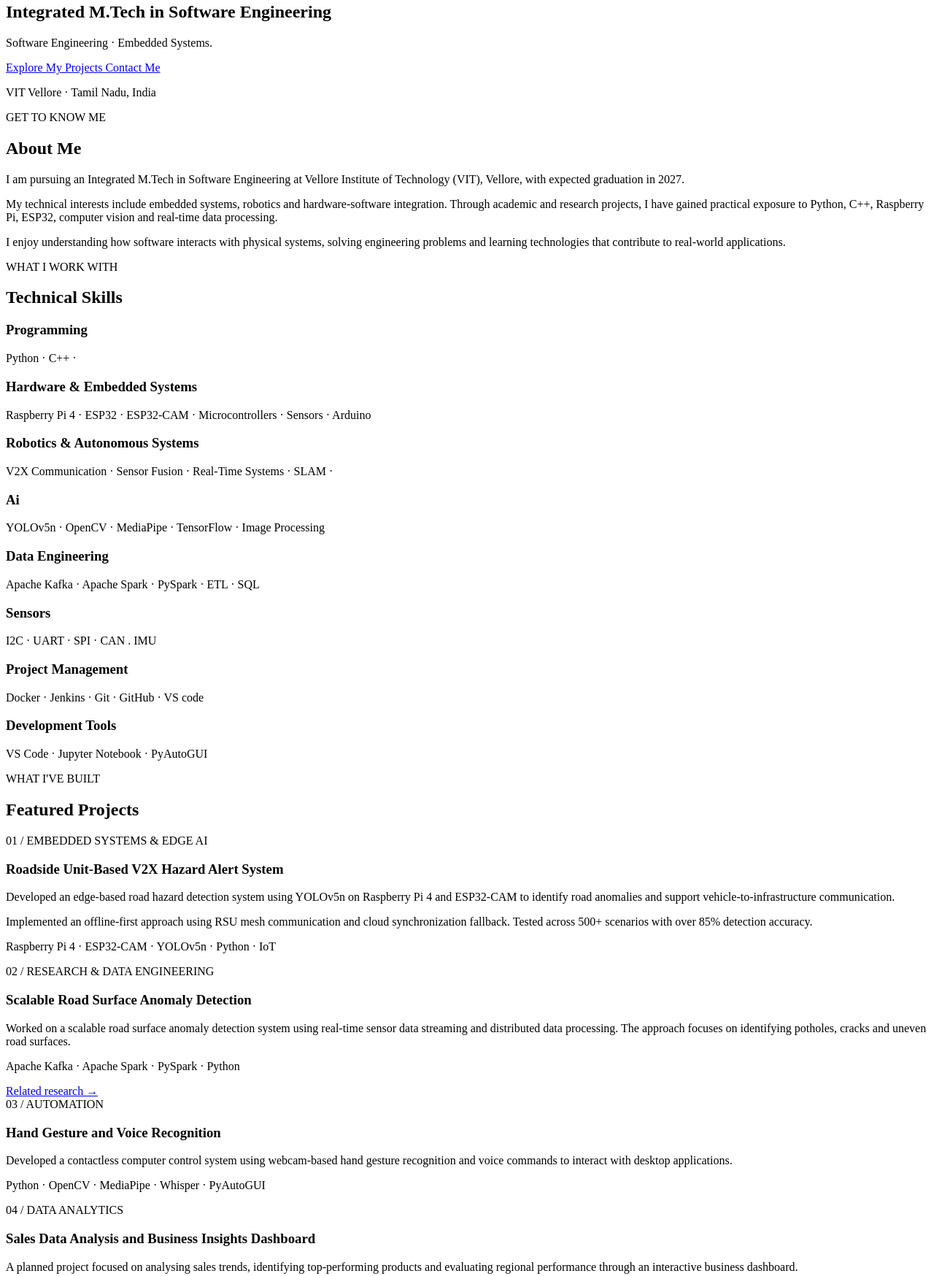
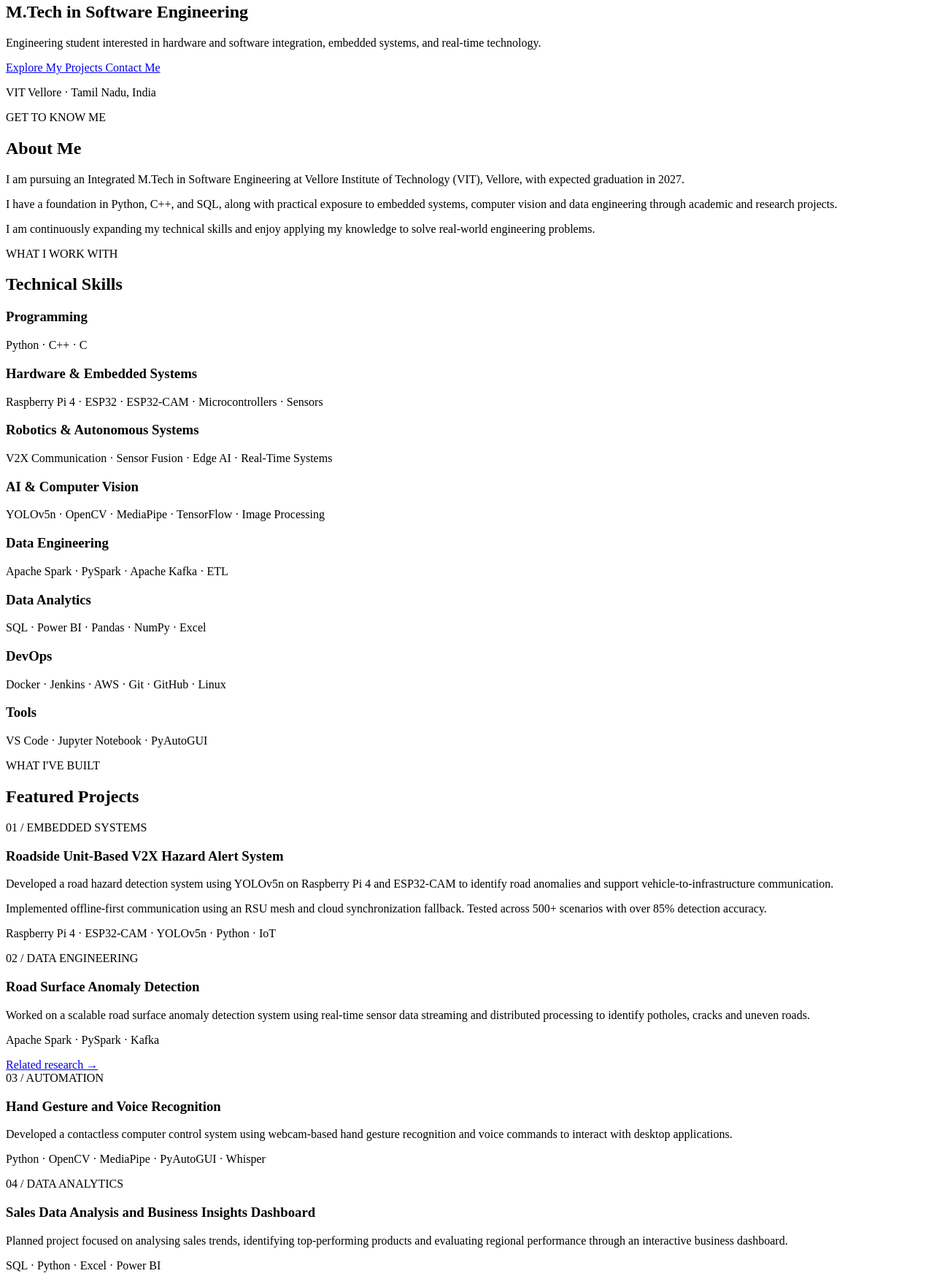
Before and after one commit to krishnasowmiya68-commits/sowmiportfolio, a plain HTML site: page index.html in a window 1280 px wide. Shown: the part 169-1917 px from the top of the page at 73% size. Drawn offline with Linux system fonts and the light colour scheme.

Commit message:
Update index.html

```diff
--- a/index.html
+++ b/index.html
@@ -4,8 +4,8 @@
 <head>
     <meta charset="UTF-8">
     <meta name="viewport" content="width=device-width, initial-scale=1.0">
-    <meta name="description" content="Engineering portfolio of Sowmiya Krishnamurthy, showcasing embedded systems">
-    <title>Sowmiya Krishnamurthy | Engineering Portfolio</title>
+    <meta name="description" content="Portfolio of Sowmiya Krishnamurthy, Software Engineering student at VIT.">
+    <title>Sowmiya Krishnamurthy | Portfolio</title>
     <link rel="stylesheet" href="style.css">
 </head>
 <body>
@@ -19,23 +19,21 @@
             <a href="#skills">Skills</a>
             <a href="#projects">Projects</a>
             <a href="#research">Research</a>
-            <a href="#certifications">Certifications</a>
             <a href="#contact">Contact</a>
         </nav>
     </header>
 
     <main>
-
         <!-- Home -->
         <section id="home" class="hero section">
             <p class="eyebrow">HELLO! I'M</p>
 
             <h1>Sowmiya<br><span>Krishnamurthy.</span></h1>
 
-            <h2>Integrated M.Tech in Software Engineering</h2>
+            <h2>M.Tech in Software Engineering</h2>
 
             <p class="hero-text">
-                Software Engineering · Embedded Systems.
+                Engineering student interested in hardware and software integration, embedded systems, and real-time technology.
             </p>
 
             <div class="hero-buttons">
@@ -64,18 +62,16 @@
                 </p>
 
                 <p>
-                    My technical interests include embedded systems,
-                    robotics and hardware-software integration.
-                    Through academic and research projects, I have gained
-                    practical exposure to Python, C++, Raspberry Pi,
-                    ESP32, computer vision and real-time data processing.
+                    I have a foundation in Python, C++, and SQL, along
+                    with practical exposure to embedded systems,
+                    computer vision and data engineering through
+                    academic and research projects.
                 </p>
 
                 <p>
-                    I enjoy understanding how software interacts with
-                    physical systems, solving engineering problems and
-                    learning technologies that contribute to real-world
-                    applications.
+                    I am continuously expanding my technical skills
+                    and enjoy applying my knowledge to solve
+                    real-world engineering problems.
                 </p>
             </div>
         </section>
@@ -86,47 +82,45 @@
             <h2 class="section-title">Technical Skills</h2>
 
             <div class="skills-grid">
-
                 <article class="skill-card">
                     <h3>Programming</h3>
-                    <p>Python · C++ · </p>
+                    <p>Python · C++ · C</p>
                 </article>
 
                 <article class="skill-card">
                     <h3>Hardware & Embedded Systems</h3>
-                    <p>Raspberry Pi 4 · ESP32 · ESP32-CAM · Microcontrollers · Sensors · Arduino</p>
+                    <p>Raspberry Pi 4 · ESP32 · ESP32-CAM · Microcontrollers · Sensors</p>
                 </article>
 
                 <article class="skill-card">
                     <h3>Robotics & Autonomous Systems</h3>
-                    <p>V2X Communication · Sensor Fusion · Real-Time Systems  · SLAM  · </p>
+                    <p>V2X Communication · Sensor Fusion · Edge AI · Real-Time Systems</p>
                 </article>
 
                 <article class="skill-card">
-                    <h3> Ai </h3>
+                    <h3>AI & Computer Vision</h3>
                     <p>YOLOv5n · OpenCV · MediaPipe · TensorFlow · Image Processing</p>
                 </article>
 
                 <article class="skill-card">
                     <h3>Data Engineering</h3>
-                    <p>Apache Kafka · Apache Spark · PySpark · ETL · SQL</p>
+                    <p>Apache Spark · PySpark · Apache Kafka · ETL</p>
                 </article>
 
                 <article class="skill-card">
-                    <h3>Sensors</h3>
-                    <p>I2C · UART · SPI · CAN . IMU</p>
+                    <h3>Data Analytics</h3>
+                    <p>SQL · Power BI · Pandas · NumPy · Excel</p>
                 </article>
 
                 <article class="skill-card">
-                    <h3>Project Management</h3>
-                    <p>Docker · Jenkins · Git · GitHub · VS code </p>
+                    <h3>DevOps</h3>
+                    <p>Docker · Jenkins · AWS · Git · GitHub · Linux</p>
                 </article>
 
                 <article class="skill-card">
-                    <h3>Development Tools</h3>
+                    <h3>Tools</h3>
                     <p>VS Code · Jupyter Notebook · PyAutoGUI</p>
                 </article>
-
             </div>
         </section>
 
@@ -138,22 +132,21 @@
             <div class="projects-grid">
 
                 <article class="project-card">
-                    <span class="project-number">01 / EMBEDDED SYSTEMS & EDGE AI</span>
-
+                    <span class="project-number">01 / EMBEDDED SYSTEMS</span>
                     <h3>Roadside Unit-Based V2X Hazard Alert System</h3>
 
                     <p>
-                        Developed an edge-based road hazard detection
-                        system using YOLOv5n on Raspberry Pi 4 and
-                        ESP32-CAM to identify road anomalies and support
-                        vehicle-to-infrastructure communication.
+                        Developed a road hazard detection system using
+                        YOLOv5n on Raspberry Pi 4 and ESP32-CAM to identify
+                        road anomalies and support vehicle-to-infrastructure
+                        communication.
                     </p>
 
                     <p>
-                        Implemented an offline-first approach using
-                        RSU mesh communication and cloud synchronization
-                        fallback. Tested across 500+ scenarios with
-                        over 85% detection accuracy.
+                        Implemented offline-first communication using
+                        an RSU mesh and cloud synchronization fallback.
+                        Tested across 500+ scenarios with over 85%
+                        detection accuracy.
                     </p>
 
                     <p class="tech-stack">
@@ -162,20 +155,18 @@
                 </article>
 
                 <article class="project-card">
-                    <span class="project-number">02 / RESEARCH & DATA ENGINEERING</span>
-
-                    <h3>Scalable Road Surface Anomaly Detection</h3>
+                    <span class="project-number">02 / DATA ENGINEERING</span>
+                    <h3>Road Surface Anomaly Detection</h3>
 
                     <p>
                         Worked on a scalable road surface anomaly
                         detection system using real-time sensor data
-                        streaming and distributed data processing.
-                        The approach focuses on identifying potholes,
-                        cracks and uneven road surfaces.
+                        streaming and distributed processing to
+                        identify potholes, cracks and uneven roads.
                     </p>
 
                     <p class="tech-stack">
-                        Apache Kafka · Apache Spark · PySpark · Python
+                        Apache Spark · PySpark · Kafka
                     </p>
 
                     <a href="#research" class="text-link">
@@ -185,7 +176,6 @@
 
                 <article class="project-card">
                     <span class="project-number">03 / AUTOMATION</span>
-
                     <h3>Hand Gesture and Voice Recognition</h3>
 
                     <p>
@@ -196,17 +186,16 @@
                     </p>
 
                     <p class="tech-stack">
-                        Python · OpenCV · MediaPipe · Whisper · PyAutoGUI
+                        Python · OpenCV · MediaPipe · PyAutoGUI · Whisper
                     </p>
                 </article>
 
                 <article class="project-card">
                     <span class="project-number">04 / DATA ANALYTICS</span>
-
                     <h3>Sales Data Analysis and Business Insights Dashboard</h3>
 
                     <p>
-                        A planned project focused on analysing sales
+                        Planned project focused on analysing sales
                         trends, identifying top-performing products
                         and evaluating regional performance through
                         an interactive business dashboard.
@@ -241,9 +230,9 @@
                 </p>
 
                 <p>
-                    Research focused on real-time streaming,
-                    distributed data processing and road surface
-                    anomaly detection using Apache Kafka and
+                    Research on scalable road surface anomaly
+                    detection using real-time data streaming
+                    technologies, including Apache Kafka and
                     Apache Spark.
                 </p>
 
@@ -261,7 +250,6 @@
             <h2 class="section-title">Certifications</h2>
 
             <div class="cert-list">
-
                 <div class="cert-item">
                     <span class="cert-icon">&#10003;</span>
                     <p>Generative AI</p>
@@ -271,7 +259,6 @@
                     <span class="cert-icon">&#10003;</span>
                     <p>Quantum Programming using Qiskit</p>
                 </div>
-
             </div>
         </section>
 
@@ -281,14 +268,12 @@
             <h2 class="section-title">Get in Touch</h2>
 
             <p>
-                I am interested in opportunities involving software
-                engineering, embedded systems, robotics,
-                hardware-software integration and engineering
-                project coordination.
+                I am interested in software engineering, embedded
+                systems, robotics and technology opportunities
+                where I can contribute and continue learning.
             </p>
 
             <div class="contact-links">
-
                 <a href="mailto:krishnasowmiya68@gmail.com">
                     Email Me
                 </a>
@@ -302,10 +287,8 @@
                    target="_blank" rel="noopener noreferrer">
                     GitHub
                 </a>
-
             </div>
         </section>
-
     </main>
 
     <footer>
```
